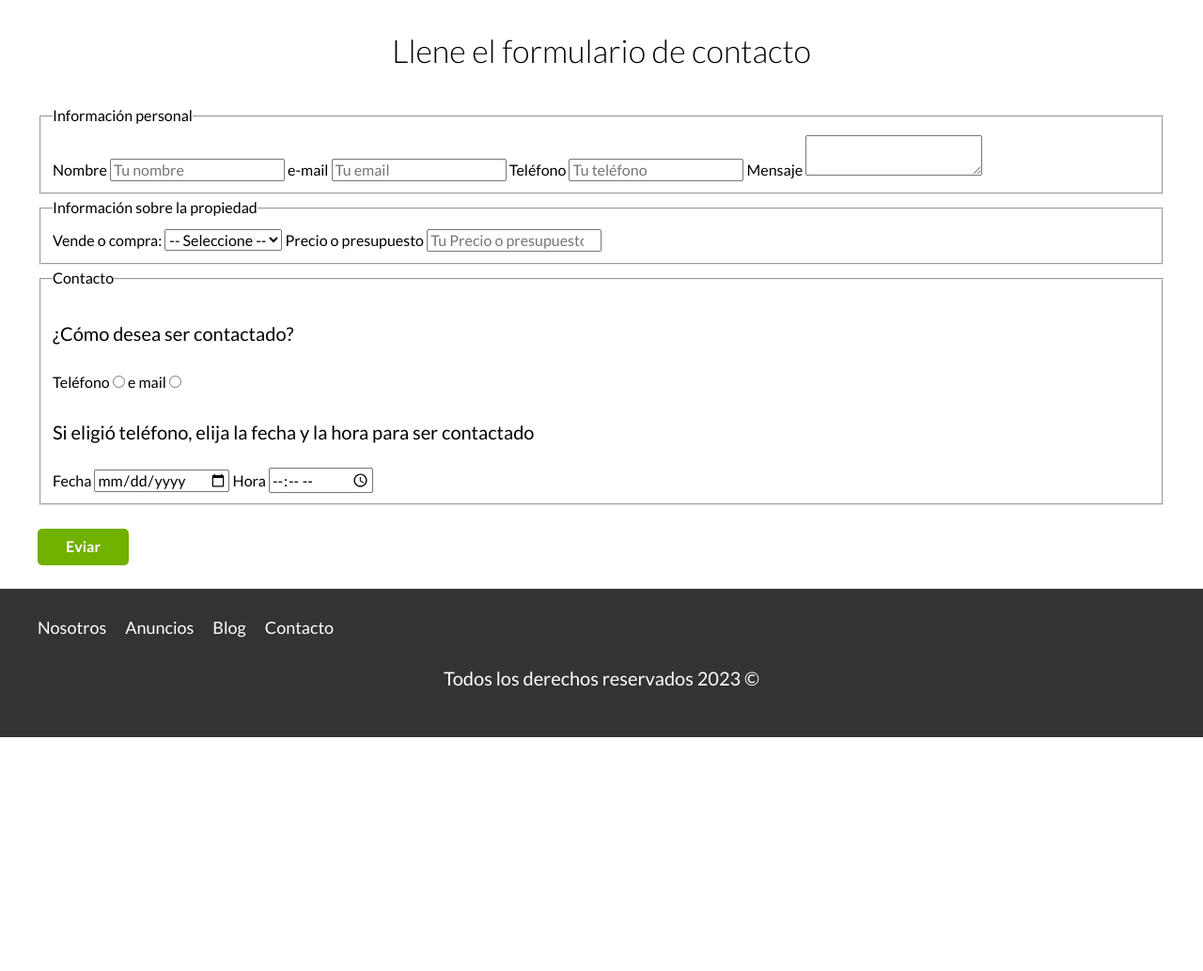
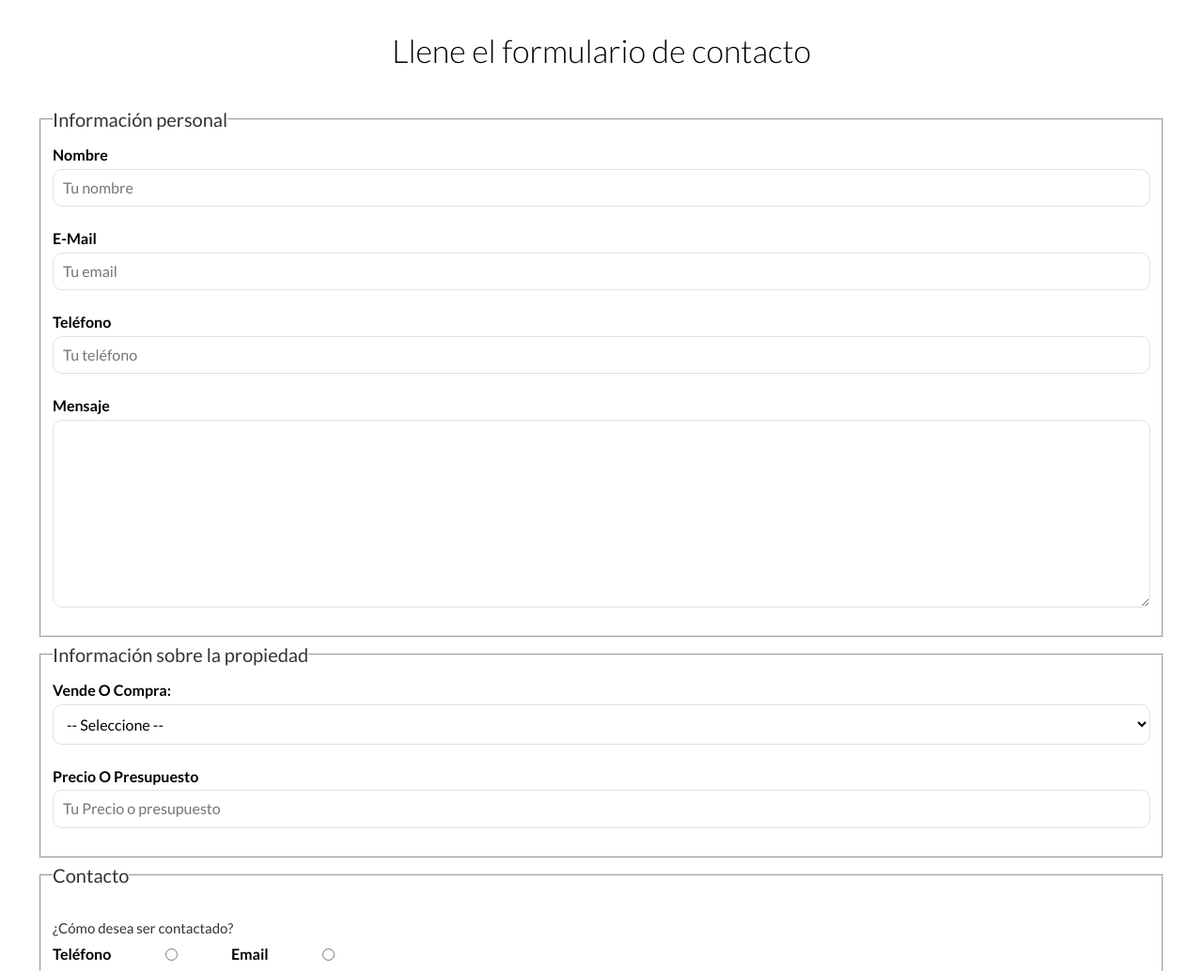
Before and after one commit to IanRodriguez00/bienesraices_inicio, a website: page contacto.html in a window 1280 px wide. Shown: the part 814-1848 px from the top of the page at 94% size. Before the commit the page ends 1599 px from the top, so only its background shows below. Drawn offline with Linux system fonts and the light colour scheme.

Commit message:
estilos contacto, finalizando scss

```diff
--- a/contacto.html
+++ b/contacto.html
@@ -69,7 +69,7 @@
                 <label for="contactar-telefono">Teléfono</label>
                 <input type="radio" name="contacto" id="contactar-telefono" value="teléfono">
 
-                <label for="contactar-email">e mail</label>
+                <label for="contactar-email">email</label>
                 <input type="radio" name="contacto" id="contactar-email" value="email">
             </div>
             <p>Si eligió teléfono, elija la fecha y la hora para ser contactado</p>
--- a/src/scss/layout/_formularios.scss
+++ b/src/scss/layout/_formularios.scss
@@ -0,0 +1,39 @@
+.formulario{
+    p{
+        font-size: 1.5rem;
+        color: $grisOscuro;
+        margin: 2rem 0 0 0;
+      }
+      legend{
+        font-size: 2rem;
+        color: $grisOscuro;
+      }
+      label{
+        font-weight: $bold;
+        text-transform: capitalize;
+      }
+      input:not([type="submit"]),
+      textarea,
+      select{
+        padding: 1rem;
+        display: block;
+        width: 100%;
+        background-color: $blanco;
+        border: 1px solid $gris;
+        border-radius: 1rem;
+        margin-bottom: 2rem;
+      }
+      textarea{
+        height: 20rem;
+      }
+      .forma-contacto{
+        max-width: 30rem;
+        display: flex;
+        justify-content: space-between;
+        align-items: center;
+      }
+      input[type="radio"]{
+        margin: 0;
+        width: auto;
+      }
+}
```
Also changed, not shown: build/css/app.css, 1 other file.
